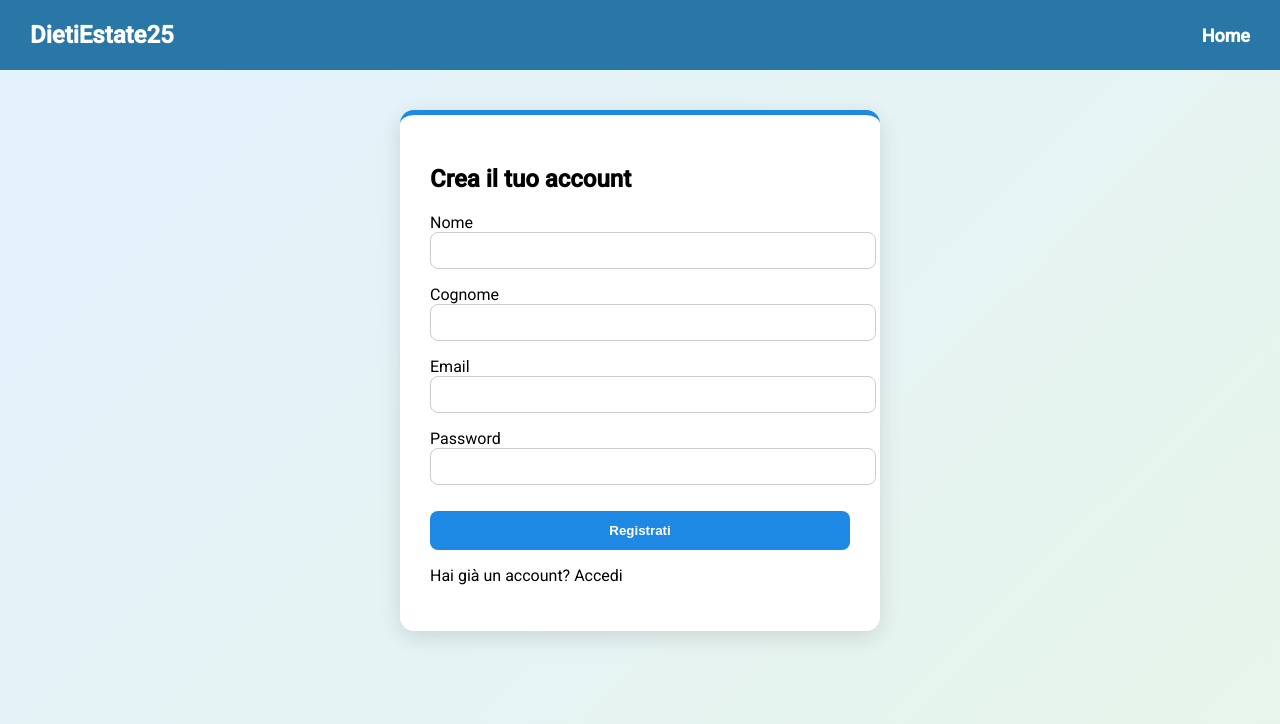
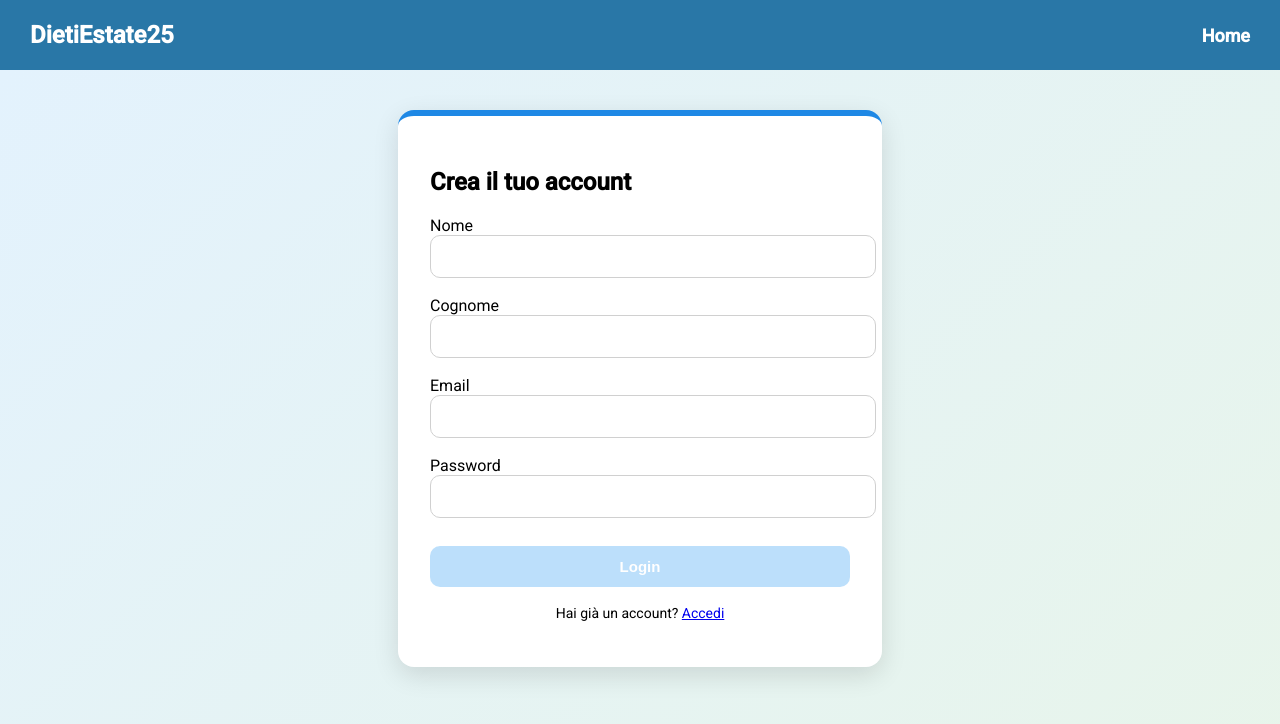
Before and after one commit to Gedico/ProgettoFrontend, an Angular app: page /register in a window 1280 px wide. Shown: the top 724 px of the page. Built offline with nearby package versions, Linux system fonts and the light colour scheme.

Commit message:
commit del 26/11/25

```diff
--- a/src/app/pages/admin/addagente/addagente.component.ts
+++ b/src/app/pages/admin/addagente/addagente.component.ts
@@ -28,7 +28,7 @@ export class AddagenteComponent {
       cognome: ['', Validators.required],
       mail: ['', [Validators.required, Validators.email]],
       password: ['', [Validators.required, Validators.minLength(8)]],
-      numero: ['', Validators.required],
+      numero: ['', [Validators.required,Validators.minLength(10)]],
       agenzia: ['', Validators.required]
     });
   }
--- a/src/app/pages/auth/login/login.component.html
+++ b/src/app/pages/auth/login/login.component.html
@@ -51,11 +51,11 @@
       </button>
 
       <!-- GITHUB -->
-      <button class="provider-btn github"
-         href="http://localhost:8080/oauth2/authorization/github">
+      <button type="button" class="provider-btn github" (click)="openGithubModal()">
         <img src="assets/icons/github.png" class="icon" />
         Accedi con GitHub
       </button>
+
 
     </div>
 
--- a/src/app/pages/auth/login/login.component.ts
+++ b/src/app/pages/auth/login/login.component.ts
@@ -75,4 +75,12 @@ export class LoginComponent {
       panelClass: 'custom-dialog'
     });
   }
+
+  openGithubModal() {
+    this.dialog.open(GoogleLoginModalComponent, {
+      data: { provider: 'github' },
+      width: '380px',
+      panelClass: 'custom-dialog'
+    });
+  }
 }
--- a/src/app/pages/auth/register/register.component.css
+++ b/src/app/pages/auth/register/register.component.css
@@ -10,94 +10,92 @@
 .register-card {
   width: 100%;
   max-width: 420px;
-  background: white;
-  padding: 30px;
-  border-radius: 14px;
-  box-shadow: 0 6px 22px rgba(0, 0, 0, 0.12);
-  border-top: 5px solid #1e88e5;
+  background: #fff;
+  padding: 32px;
+  border-radius: 16px;
+  box-shadow: 0 8px 26px rgba(0, 0, 0, 0.12);
+  border-top: 6px solid #1e88e5;
 }
 
 form .form-group {
-  margin-bottom: 16px;
+  margin-bottom: 18px;
 }
 
 input {
   width: 100%;
-  padding: 10px 12px;
-  border: 1px solid #ccc;
-  border-radius: 8px;
-  outline: none;
+  padding: 12px;
+  border: 1px solid #d0d0d0;
+  border-radius: 10px;
+  transition: border-color 0.25s ease;
+  font-size: 15px;
 }
 
-.primary-btn {
+input:focus {
+  border-color: #1e88e5;
+}
+
+button[type="submit"] {
   width: 100%;
   padding: 12px;
-  border-radius: 8px;
+  border-radius: 10px;
   background: #1e88e5;
   color: white;
   border: none;
+  font-weight: 600;
+  font-size: 15px;
+  margin-top: 10px;
+  transition: background 0.25s ease, opacity 0.25s ease;
+}
+
+/* DISABILITATO */
+button[type="submit"]:disabled {
+  background: #90caf9;      /* più chiaro e opaco */
+  cursor: not-allowed;
+  opacity: 0.6;
+}
+
+/* ABILITATO + HOVER */
+button[type="submit"]:not(:disabled) {
   cursor: pointer;
-  font-weight: 600;
-  margin-top: 10px;
+}
+
+button[type="submit"]:not(:disabled):hover {
+  background: #1565c0;      /* più intenso */
+}
+
+
+.login-link {
+  text-align: center;
+  margin-top: 18px;
+  font-size: 14px;
 }
 
 .providers {
-  text-align: center;
-  margin-top: 20px;
+  margin-top: 24px;
 }
 
 .provider-btn {
   width: 100%;
-  padding: 10px;
-  border-radius: 8px;
-  background: white;
-  border: 1px solid #ccc;
+  padding: 12px;
+  border-radius: 10px;
+  background: #fff;
+  border: 1px solid #d0d0d0;
   display: flex;
   align-items: center;
   justify-content: center;
-  gap: 10px;
+  gap: 12px;
   cursor: pointer;
+  margin-bottom: 12px;
+  font-size: 14px;
+  transition: border-color 0.25s;
 }
+
+.provider-btn.google { border-color: #db4437; }
+.provider-btn.facebook { border-color: #1877f2; }
+.provider-btn.github { border-color: #000; }
 
 .icon {
   width: 22px;
   height: 22px;
+  object-fit: contain;
 }
-
-.divider {
-  margin-top: 20px;
-  text-align: center;
-  color: #666;
-}
-
-.providers .provider-btn {
-  width: 100%;
-  padding: 10px;
-  border-radius: 8px;
-  background: white;
-  border: 1px solid #ccc;
-  display: flex;
-  align-items: center;
-  justify-content: center;
-  gap: 10px;
-  cursor: pointer;
-  margin-bottom: 10px;
-  font-size: 14px;
-}
-
-.providers .provider-btn.google {
-  border-color: #db4437;
-}
-
-.providers .provider-btn.facebook {
-  border-color: #1877f2;
-}
-
-.providers .provider-btn.github {
-  border-color: #000;
-}
-
-.icon {
-  width: 22px;
-  height: 22px;
-}
--- a/src/app/pages/auth/register/register.component.html
+++ b/src/app/pages/auth/register/register.component.html
@@ -26,9 +26,8 @@
         <input type="password" formControlName="password" />
       </div>
 
-      <button class="primary-btn" type="submit">
-        Registrati
-      </button>
+      <button type="submit" [disabled]="registerForm.invalid">Login</button>
+
     </form>
 
     <p class="login-link">
--- a/src/app/pages/auth/register/register.component.ts
+++ b/src/app/pages/auth/register/register.component.ts
@@ -5,6 +5,8 @@ import { ReactiveFormsModule, FormBuilder, Validators } from '@angular/forms';
 import { MatDialog, MatDialogModule } from '@angular/material/dialog';
 import { GoogleLoginModalComponent } from '../../../google-login-modal/google-login-modal.component';
 import { NavbarComponent } from '../../../components/navbar/navbar.component';
+import {RouterLink} from '@angular/router';
+import { MatSnackBar, MatSnackBarModule } from '@angular/material/snack-bar';
 
 
 @Component({
@@ -16,10 +18,10 @@ import { NavbarComponent } from '../../../components/navbar/navbar.component';
     CommonModule,
     ReactiveFormsModule,
     MatDialogModule,
-    NavbarComponent
-  ],
-  providers: [
-    GoogleLoginModalComponent   // <-- qui, non negli imports (NO WARNING)
+    NavbarComponent,
+    GoogleLoginModalComponent,
+    RouterLink,
+    MatSnackBarModule
   ]
 })
 export class RegisterComponent implements OnInit {
@@ -28,22 +30,33 @@ export class RegisterComponent implements OnInit {
 
   constructor(
     private fb: FormBuilder,
-    private dialog: MatDialog
+    private dialog: MatDialog,
+    private snack: MatSnackBar
   ) {}
 
   ngOnInit() {
     this.registerForm = this.fb.group({
-      nome: ['', Validators.required],
-      cognome: ['', Validators.required],
+      nome: ['', [Validators.required]],
+      cognome: ['', [Validators.required]],
       email: ['', [Validators.required, Validators.email]],
-      password: ['', Validators.required]
+      password: ['', [Validators.required, Validators.minLength(8)]],
     });
+
   }
 
   onSubmit() {
-    console.log("Dati registrazione:", this.registerForm.value);
-    // TODO: chiamata API
+    if (this.registerForm.invalid) {
+      this.snack.open('Compila tutti i campi obbligatori', 'OK', { duration: 2500 });
+      return;
+    }
+
+    this.snack.open('Registrazione completata!', 'OK', {
+      duration: 3000
+    });
+
+    // TODO: chiamata API vera
   }
+
 
   openGoogleModal() {
     this.dialog.open(GoogleLoginModalComponent, {
```
